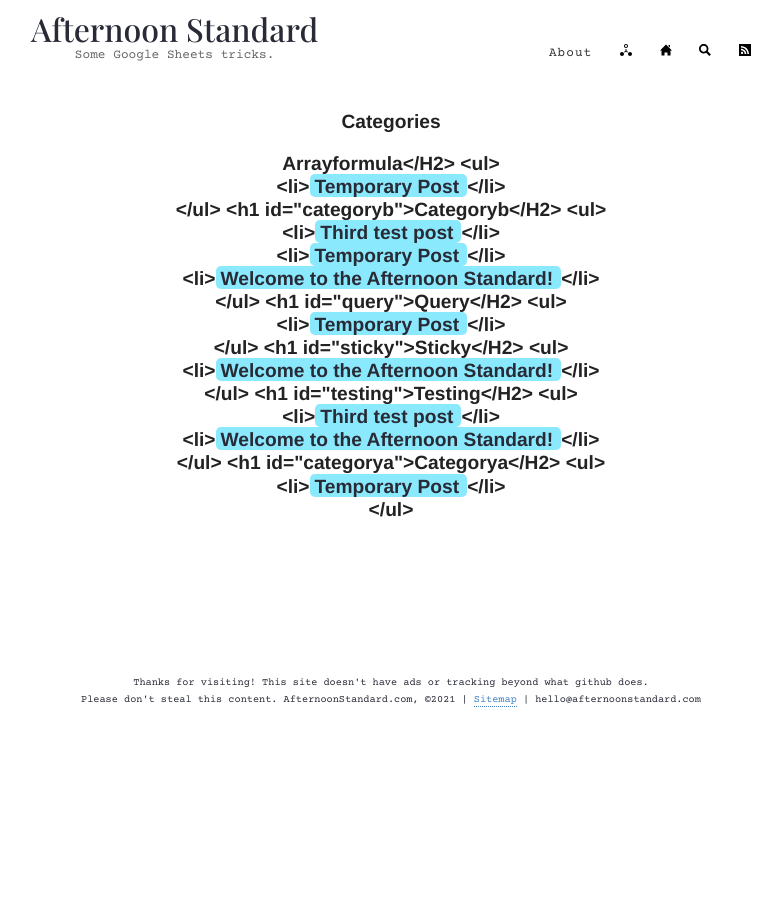
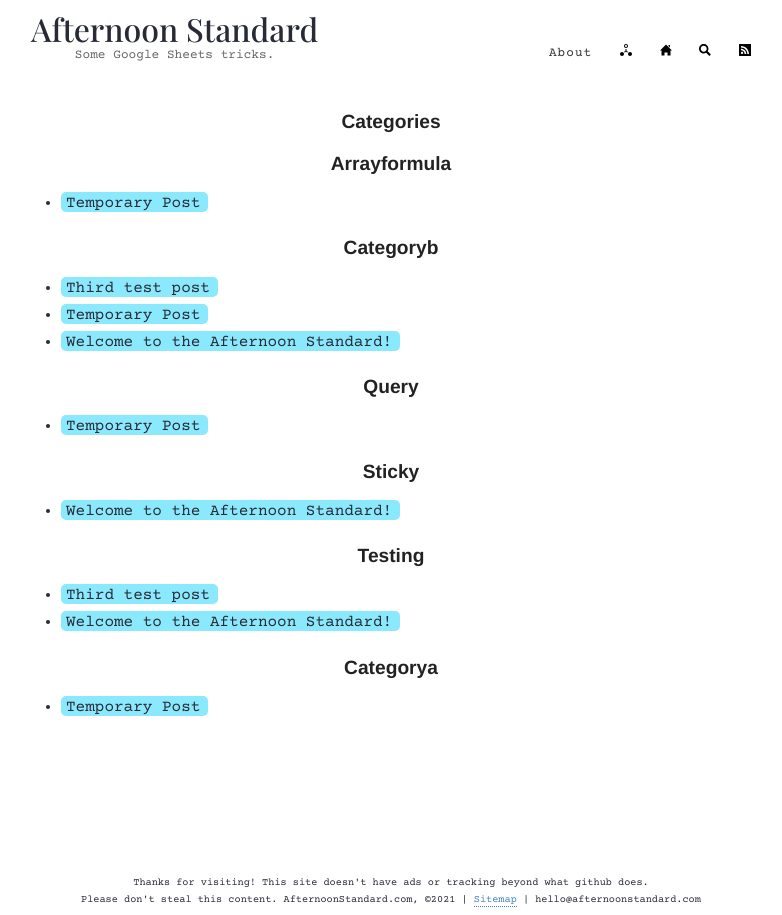
Before and after one commit to boringparty/hello-party.github.io, a Jekyll site: the page built from _pages/categories.md, in a window 1280 px wide. Shown: the whole page, without its empty margins (249-1031 px from the left). Built offline with Jekyll 4.4.1, drawn with Linux system fonts in a browser that asks for light colours.

Commit message:
Update categories.md

```diff
--- a/_pages/categories.md
+++ b/_pages/categories.md
@@ -8,7 +8,7 @@ title: Categories
 {% assign sorted_cats = site.categories | sort %}
 {% for category in sorted_cats %}
 {% assign sorted_posts = category[1] | reversed %}
-<h1 id="{{category[0] | uri_escape | downcase }}">{{category[0] | capitalize}}</H2>
+<h1 id="{{category[0] | uri_escape | downcase }}">{{category[0] | capitalize}}</h1>
 <ul>
   {% for post in sorted_posts %}
  	<li><a href="{{ site.url }}{{ site.baseurl }}{{  post.url }}">{{  post.title }}</a></li>
```
